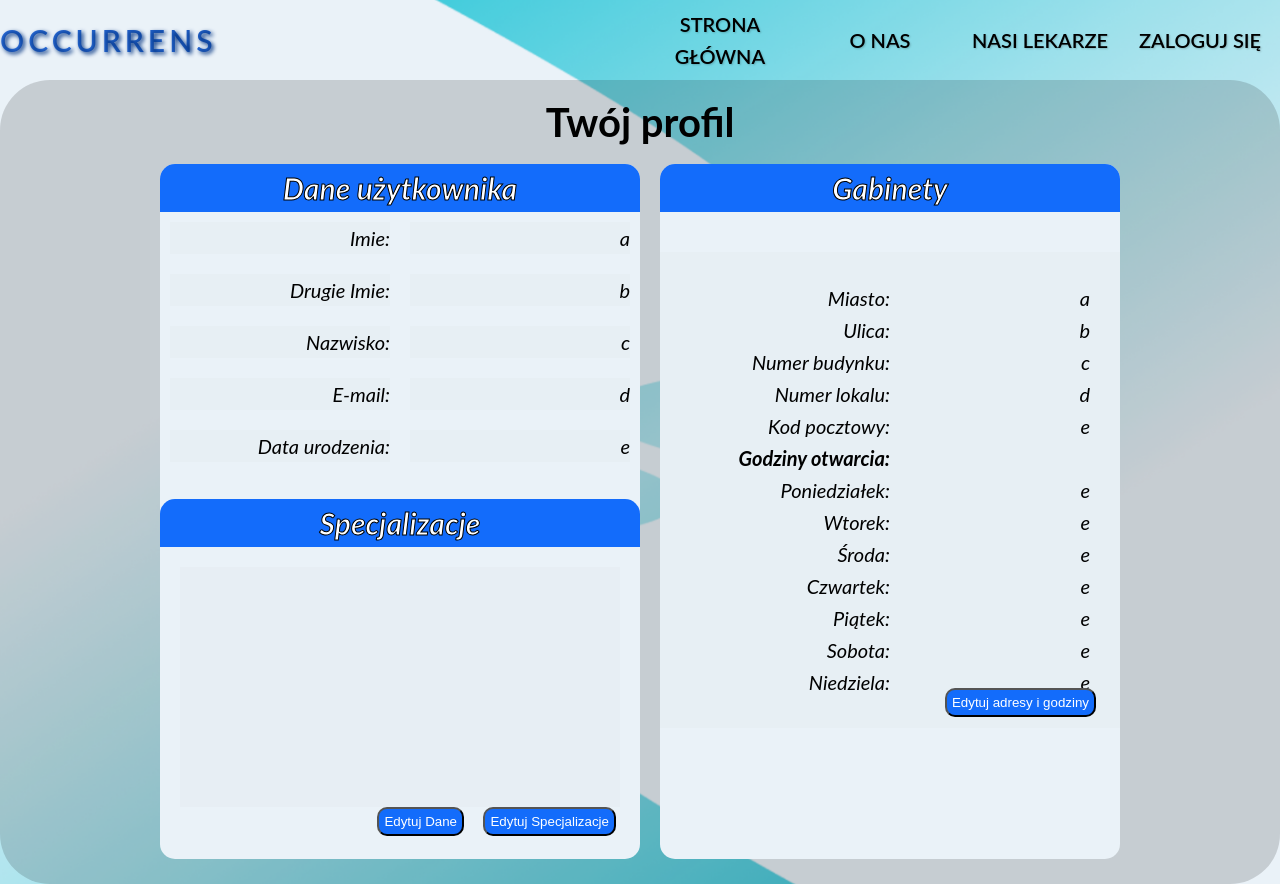
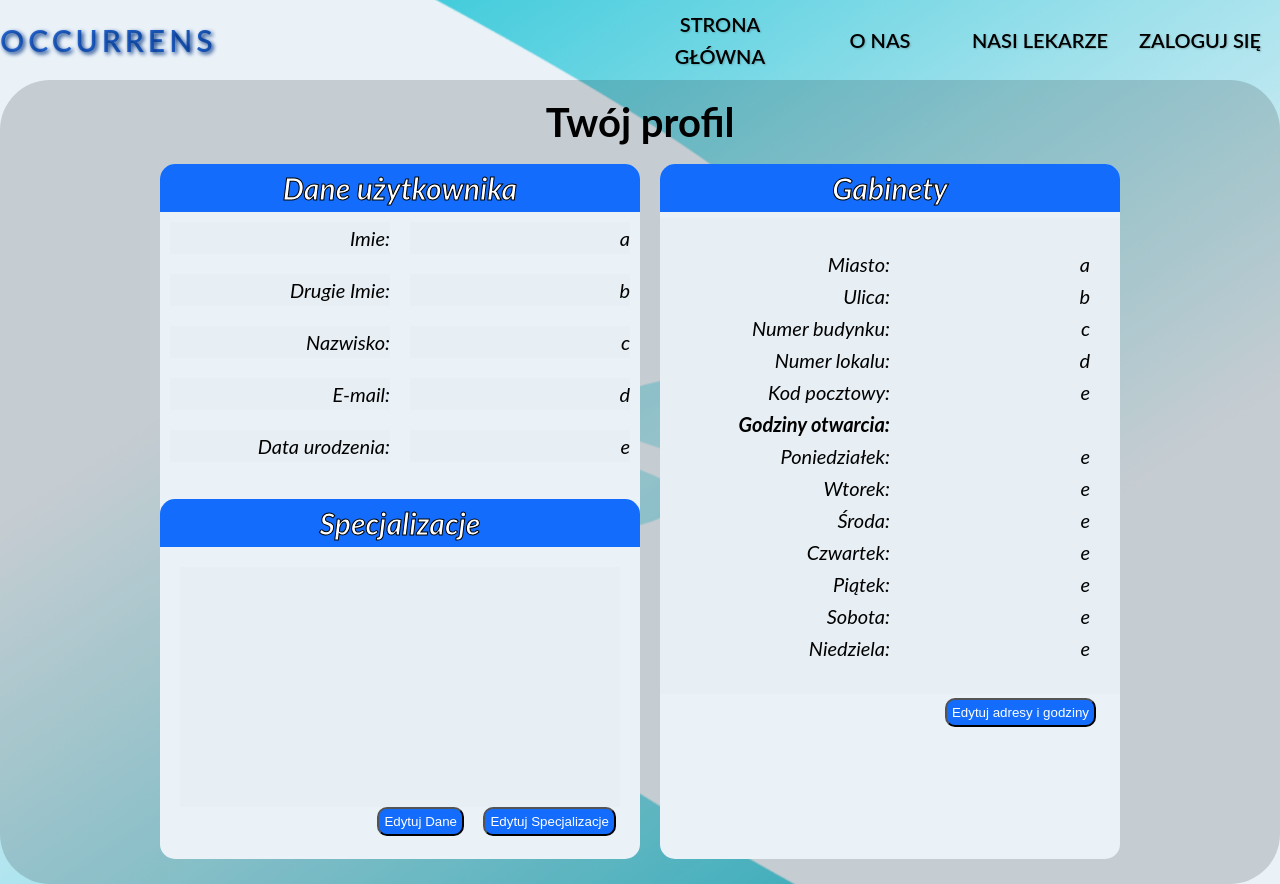
Before and after one commit to skni-kod/Projekt-Occurrens, a React (Create React App) app: page /userDoctor in a window 1280 px wide. Built offline with nearby package versions, Linux system fonts and the light colour scheme.

Commit message:
.officesData overflow bug while web window scaling fixed

```diff
--- a/src/components/userDoctor/userDoctor.module.css
+++ b/src/components/userDoctor/userDoctor.module.css
@@ -88,6 +88,7 @@ html
 
 .offices
 {
+  position: relative;
   grid-area: offices;
   height: calc(90vh - 25px);
   /* transform: translate(0, -25px); */
@@ -100,8 +101,9 @@ html
   text-align: right;
   padding: 30px;
   top: 40%;
-  transform: translate(0,-50%);
+  transform: translate(0,-34vh);
   background-color: #e2e8ee69;
+  overflow: scroll;
 }
 
 .profileData
@@ -139,5 +141,6 @@ html
   background-color: #136cfb;
   position: absolute;
   right: 3vh;
+  margin-top: 10px;
   padding: 5px;
 }
```
